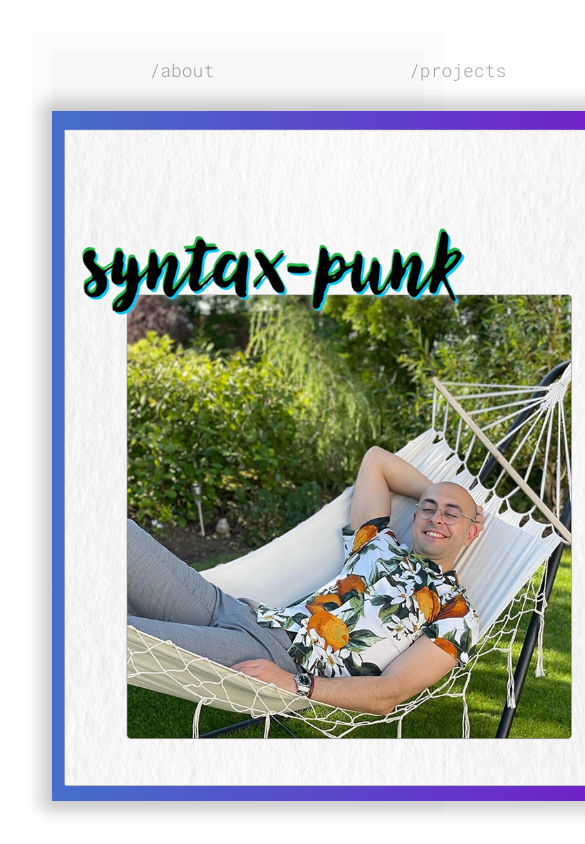
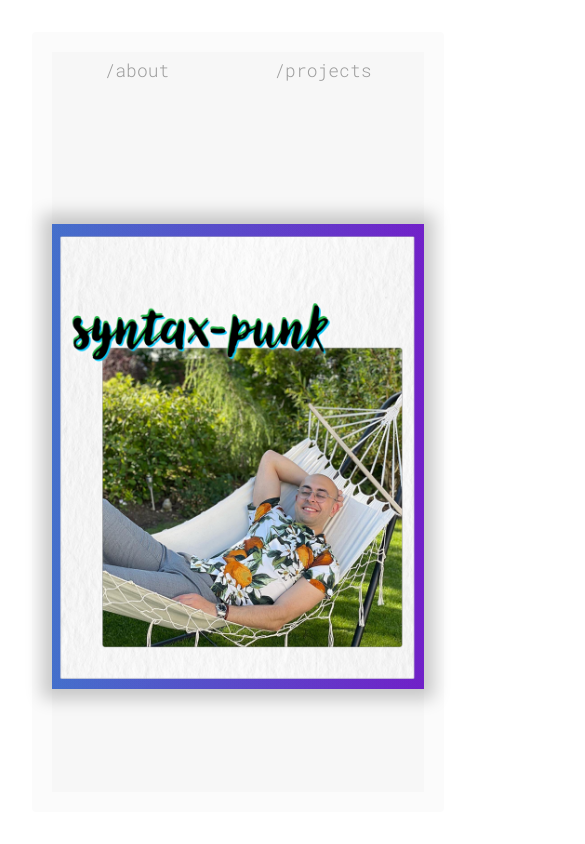
Before and after one commit to syntax-punk/syntaxpunkdotcom, a Next.js app: page / in a window 390 px wide. Shown: the whole page, 585 px wide, since content can reach past the window. Built offline with nearby package versions, Linux system fonts and the light colour scheme.

Commit message:
Components restructuring

```diff
--- /dev/null
+++ b/components/flipcard/cardArticle.tsx
@@ -0,0 +1,31 @@
+import React from 'react';
+import Image from 'next/image';
+
+const CardArticle: React.FC = () => {
+  return (
+    <article>
+      <span className='info-body'>
+        <span role="img" aria-label="wave">👋</span> I&apos;m David, a software developer based in Norway. I have a strong passion for building great solutions and love to take on new challenges that can help me grow my skillset.
+        <br/>
+        <br/>
+        Currently, I work as a software developer at <a href="https://www.webstep.no/" className='slug' target="_blank" rel="noreferrer">WEBSTEP</a> and during my free time, I enjoy tinkering with latest technology.
+        <br />
+        <br />
+        If you&apos;re interested in my work, please feel free to check out my projects and get in touch with via means listed below.
+      </span>
+      <div className="icons-row">
+        <a href="mailto:david.jaeren@gmail.com" target="_blank" rel="noreferrer">
+          <Image loading="eager" src="/images/email.svg" alt="Email logo" width="64" height="64px"/>
+        </a>
+        <a href="https://github.com/syntax-punk" target="_blank" rel="noreferrer">
+          <Image loading="eager" src="/images/github.svg" alt="Github logo" width="64px" height="64px"/>
+        </a>
+        <a href="https://twitter.com/syntax_punk" target="_blank" rel="noreferrer">
+          <Image loading="eager" src="/images/twitter.svg" alt="Twitter logo" width="64px" height="64px"/>
+        </a>
+      </div>
+    </article>
+  );
+};
+
+export { CardArticle }
--- /dev/null
+++ b/components/flipcard/cardBodyDesktop.tsx
@@ -0,0 +1,18 @@
+import React from "react";
+import Image from 'next/image';
+import { CardArticle } from "./cardArticle";
+
+const FlipCardBodyDesktop: React.FC = () => {
+  return (
+    <>
+      <figure className="flipcard-face">
+        <Image loading='eager' className="mephoto" src="/images/syntaxpnk.png" alt="Photo of me" layout="fill"/>
+      </figure>
+      <div className="flipcard-back">
+        <CardArticle />
+      </div>
+    </>
+  );
+};
+
+export { FlipCardBodyDesktop }
--- /dev/null
+++ b/components/flipcard/cardBodyMobile.tsx
@@ -0,0 +1,14 @@
+import React from 'react';
+import { CardArticle } from './cardArticle';
+import Image from 'next/image';
+
+const FlipCardBodyMobile: React.FC = () => {
+  return (
+    <figure className="flipcard-face">
+      <div className="photo-badge"/>
+      <CardArticle />
+    </figure>
+  );
+};
+
+export { FlipCardBodyMobile }
--- a/components/flipcard.tsx
+++ b/components/flipcard/flipcard.tsx
@@ -1,7 +1,8 @@
 import React, { useEffect, useRef, useState } from "react";
 import styled from "styled-components";
-import Image from 'next/image';
-import { useIsMobile } from "../hooks/useIsMobile";
+import { useIsMobile } from "../../hooks/useIsMobile";
+import { FlipCardBodyMobile } from "./cardBodyMobile";
+import { FlipCardBodyDesktop } from "./cardBodyDesktop";
 
 const FlipCard = () => {
   const [cardSize, setCardSize] = useState<[number, number]>([0, 0]);
@@ -12,79 +13,17 @@ const FlipCard = () => {
   useEffect(function setCardSizeOnMount() {
     if (!containerref.current) return;
     const bbox = containerref.current.getBoundingClientRect();
-    setCardSize([bbox.height * 0.8, bbox.height]);
+    setCardSize([bbox.width, bbox.width * 1.25]);
   }, [])
 
-  useEffect(function setCardListenersOnMount() {
-    if (!flipcardref.current) return;
-
-    const mouseEnterEvent = (e: MouseEvent) => {
-      e.stopPropagation()
-      e.preventDefault();
-      flipcardref.current?.classList.add('hover');
-    }
-
-    const mouseLeaveEvent = (e: MouseEvent) => {
-      e.stopPropagation()
-      e.preventDefault();
-      flipcardref.current?.classList.remove('hover');
-    }
-
-    const touchEvent = (e: TouchEvent) => {
-      flipcardref.current?.classList.toggle('hover');
-    }
-
-    if (!isMobile) {
-      flipcardref.current.addEventListener('mouseenter', mouseEnterEvent);
-      flipcardref.current.addEventListener('mouseleave', mouseLeaveEvent);
-    } else {
-      flipcardref.current.addEventListener('click', touchEvent);
-    }
-
-    return () => {
-      if (!isMobile) {
-        flipcardref.current?.removeEventListener('mouseenter', mouseEnterEvent);
-        flipcardref.current?.removeEventListener('mouseleave', mouseLeaveEvent);
-      } else {
-        flipcardref.current?.removeEventListener('click', touchEvent);
-      }
-    }
-  }, [isMobile])
-
-
   const [width, height] = cardSize;
+  const extraClassName = isMobile ? "mobile" : "desktop";
 
   return (
     <Container ref={containerref} className="fade-in three">
-      <div ref={flipcardref} className="flipcard" style={{ width: `${width}px`, height: `${height}px`}}>
-        <div className="flipcard-content">
-          <figure className="flipcard-face">
-            <Image loading='lazy' className="mephoto" src="/images/syntaxpnk.png" alt="Photo of me" layout="fill"/>
-          </figure>
-          <div className="flipcard-back">
-            <article>
-              <span>
-                <span role="img" aria-label="wave">👋</span> I&apos;m David, a software developer based in Norway. I have a strong passion for building great solutions and love to take on new challenges that can help me grow my skillset.
-                <br/>
-                <br/>
-                Currently, I work as a software developer at <a href="https://www.webstep.no/" className='slug' target="_blank" rel="noreferrer">WEBSTEP</a> and during my free time, I enjoy tinkering with latest technology.
-                <br />
-                <br />
-                If you&apos;re interested in my work, please feel free to check out my projects and get in touch with via means listed below.
-              </span>
-              <div className="icons-row">
-                <a href="mailto:david.jaeren@gmail.com" target="_blank" rel="noreferrer">
-                  <Image loading="eager" src="/images/email.svg" alt="Email logo" width="64" height="64px"/>
-                </a>
-                <a href="https://github.com/syntax-punk" target="_blank" rel="noreferrer">
-                  <Image loading="eager" src="/images/github.svg" alt="Github logo" width="64px" height="64px"/>
-                </a>
-                <a href="https://twitter.com/syntax_punk" target="_blank" rel="noreferrer">
-                  <Image loading="eager" src="/images/twitter.svg" alt="Twitter logo" width="64px" height="64px"/>
-                </a>
-              </div>
-          </article>
-          </div>
+      <div ref={flipcardref} className={`flipcard ${extraClassName}`} style={{ width: `${width}px`, height: `${height}px`}}>
+        <div className={`flipcard-content ${extraClassName}`}>
+          { isMobile ? <FlipCardBodyMobile /> : <FlipCardBodyDesktop />}
         </div>
       </div>
     </Container>
@@ -123,7 +62,7 @@ const Container = styled.section`
 	  animation: gradient 15s ease-in-out infinite;
   }
 
-  .flipcard.hover .flipcard-content {
+  .flipcard.desktop:hover .flipcard-content.desktop {
     height: 100%;
     width: 100%;
     transform: rotateX(180deg);
@@ -144,6 +83,21 @@ const Container = styled.section`
     transform: rotateX(180deg);
   }
 
+  .flipcard-content.mobile .photo-badge{
+    position: absolute;
+    top: -40px;
+    right: -16px;
+    border-radius: 50%;
+    width: 120px;
+    height: 120px;
+    background-color: hotpink;
+    background-image: url('/images/syntaxpnk.png');
+    background-size:480px 600px;
+    background-position: -280px -300px;
+    background-repeat: no-repeat;
+    box-shadow: 0 0 4px 4px rgba(35, 6, 141, 0.2);
+  }
+
   article {
     display: grid;
     padding: 2rem 1.8rem;
@@ -154,7 +108,7 @@ const Container = styled.section`
     color: #F1E9FB;
     text-align: left;
 
-    > span {
+    .info-body {
       padding: 2rem;
       width: 100%;
       height: 100%;
--- a/pages/index.tsx
+++ b/pages/index.tsx
@@ -1,5 +1,5 @@
 import Head from 'next/head'
-import { FlipCard } from '../components/flipcard';
+import { FlipCard } from '../components/flipcard/flipcard';
 import Layout, { name } from '../components/layout'
 
 const Home = () => {
```
